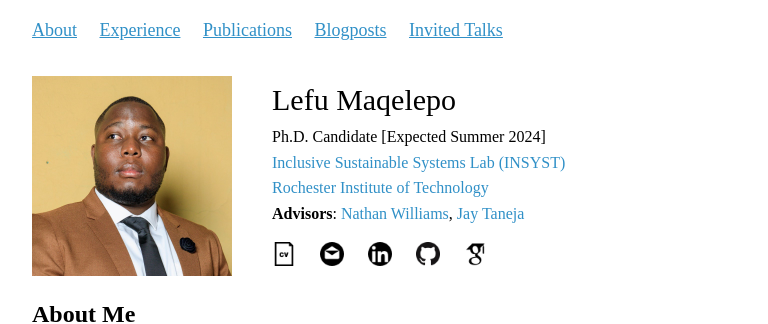
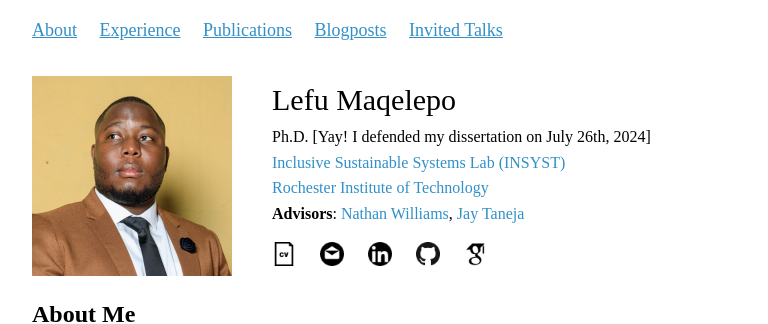
Before and after one commit to ljmaqele/ljmaqele.github.io, a Jekyll site: the page built from index.md, in a window 1280 px wide and 900 px high. Shown: the top 324 px of the window, without its empty margins (256-1024 px from the left). Built offline with Jekyll 4.4.1, drawn with Linux system fonts in a browser that asks for light colours; our own code applies the rules of GitHub Pages for plain Markdown files.

Commit message:
Update default.html

```diff
--- a/_layouts/default.html
+++ b/_layouts/default.html
@@ -30,7 +30,7 @@
             <p style="line-height:1.6;">
                 <img style="float: left; padding-right: 40px;" src="lefu.jpeg" width="200" height="auto">
                 <a id="author-name" class="alignable pull-left">{{ site.title }}</a><br>
-                Ph.D. Candidate [Expected Summer 2024] <br>
+                Ph.D. [Yay! I defended my dissertation on July 26th, 2024] <br>
                 <a href="https://www.rit.edu/study/sustainability-phd"> Inclusive Sustainable Systems Lab (INSYST) </a><br>
                 <a href="https://www.rit.edu">Rochester Institute of Technology</a><br>
                 <b>Advisors</b>: <a href="https://www.rit.edu/directory/njwgis-nathan-williams">Nathan Williams</a>, <a href="https://blogs.umass.edu/jtaneja/">Jay Taneja</a>
```
